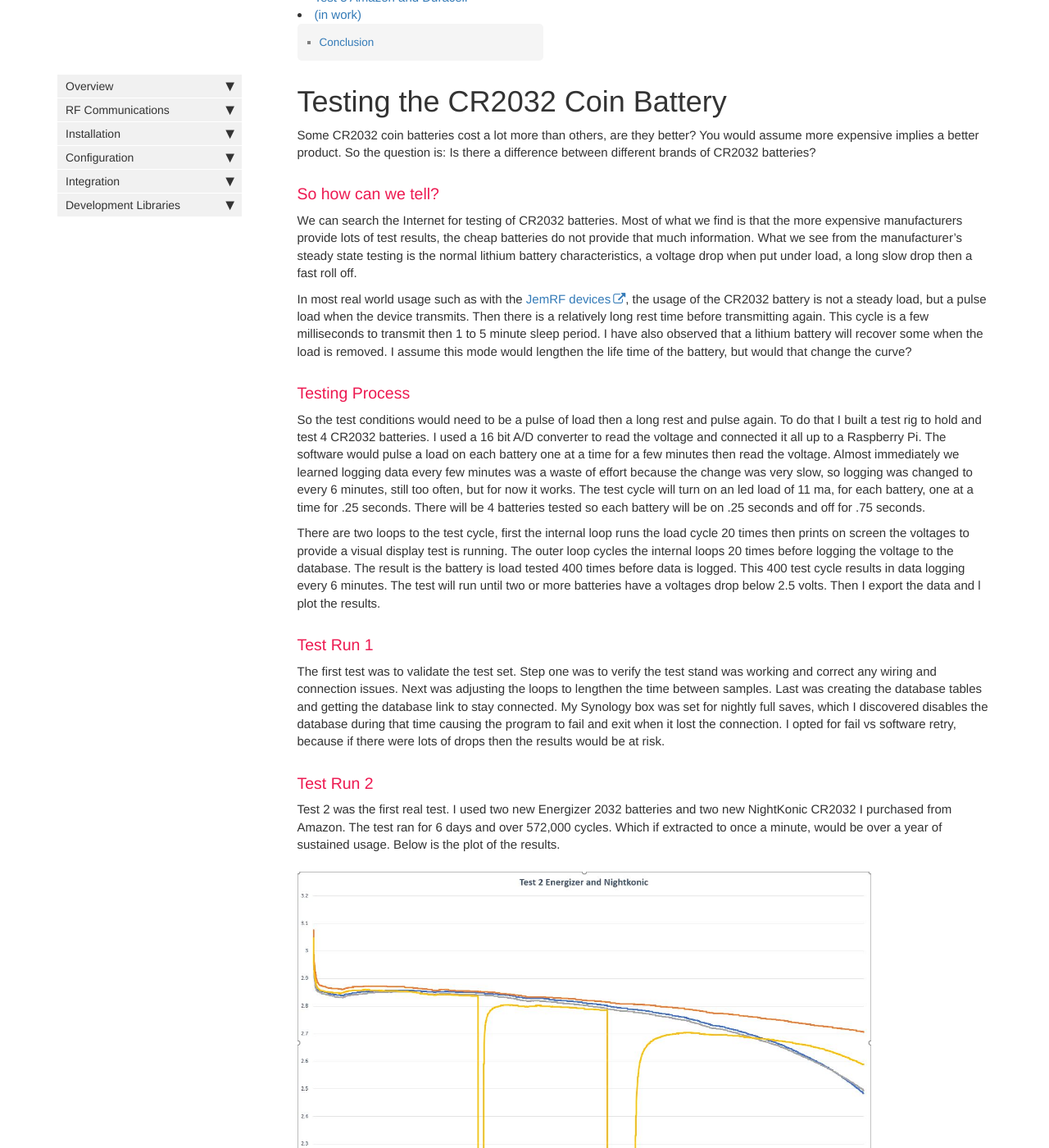
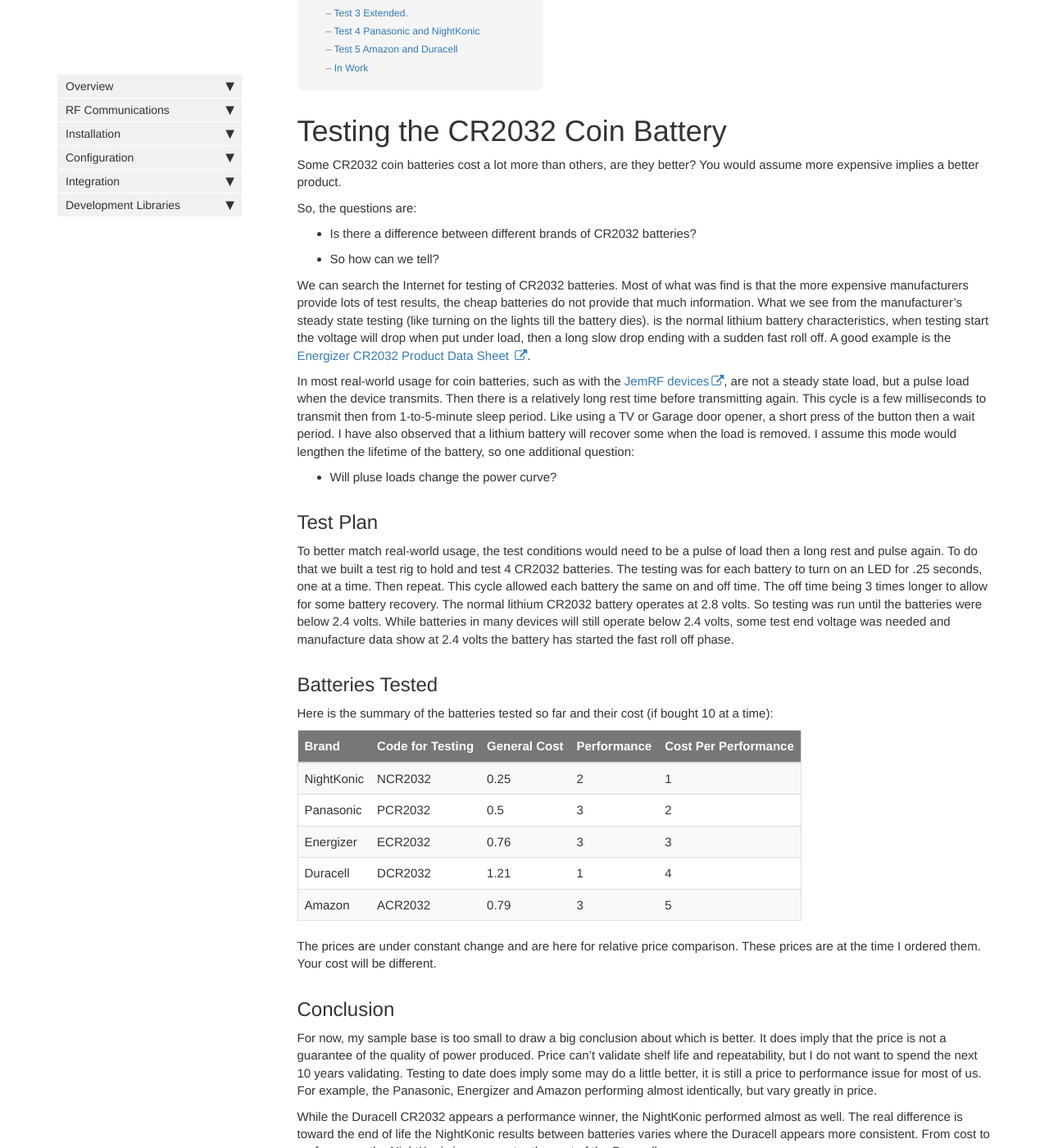
Before and after one commit to JemRF/RF-Documentation, a Jekyll site: the page built from pages/mydoc/cr2032_battery_testing.md, in a window 1280 px wide and 1400 px high, scrolled down 448 px. Shown: the whole window at 82% size. Built offline with Jekyll 4.4.1, drawn with Linux system fonts in a browser that asks for light colours; comment, search, counter and statistics services are not loaded; some of the changed text lies outside the part shown.

Commit message:
JD-7 #comment merged into one report with conclusion in top

```diff
--- a/pages/mydoc/cr2032_battery_testing.md
+++ b/pages/mydoc/cr2032_battery_testing.md
@@ -10,22 +10,60 @@ folder: mydoc
 ---
 # Testing the CR2032 Coin Battery
 Some CR2032 coin batteries cost a lot more than others, are they better? You would assume more expensive implies a better product.
-So the question is: Is there a difference between different brands of CR2032 batteries?
 
-### So how can we tell?
-We can search the Internet for testing of CR2032 batteries.  Most of what we find is that the more expensive manufacturers provide lots of test results, the cheap batteries do not provide that much information.
-What we see from the manufacturer's steady state testing is the normal lithium battery characteristics, a voltage drop when put under load, a long slow drop then a fast roll off.
+So, the questions are:
+- Is there a difference between different brands of CR2032 batteries?
+- So how can we tell?
 
-In most real world usage such as with the [JemRF devices](https://www.jemrf.com), the usage of the CR2032 battery is not a steady load, but a pulse load when the device transmits. Then there is a relatively long rest time before transmitting again. This cycle is a few milliseconds to transmit then 1 to 5 minute sleep period. I have also observed that a lithium battery will recover some when the load is removed. I assume this mode would lengthen the life time of the battery, but would that change the curve?
+We can search the Internet for testing of CR2032 batteries. Most of what was find is that the more expensive manufacturers provide lots of test results, the cheap batteries do not provide that much information. What we see from the manufacturer’s steady state testing (like turning on the lights till the battery dies). is the normal lithium battery characteristics, when testing start the voltage will drop when put under load, then a long slow drop ending with a sudden fast roll off. A good example is the [Energizer CR2032 Product Data Sheet ](https://data.energizer.com/pdfs/cr2032.pdf).
 
+In most real-world usage for coin batteries, such as with the [JemRF devices](https://www.jemrf.com), are not a steady state load, but a pulse load when the device transmits. Then there is a relatively long rest time before transmitting again. This cycle is a few milliseconds to transmit then from 1-to-5-minute sleep period. Like using a TV or Garage door opener, a short press of the button then a wait period.
+I have also observed that a lithium battery will recover some when the load is removed. I assume this mode would lengthen the lifetime of the battery, so one additional question:
+- Will pluse loads change the power curve?
+
+## Test Plan
+To better match real-world usage, the test conditions would need to be a pulse of load then a long rest and pulse again. To do that we built a test rig to hold and test 4 CR2032 batteries. The testing was for each battery to turn on an LED for .25 seconds, one at a time. Then repeat.  This cycle allowed each battery the same on and off time.  The off time being 3 times longer to allow for some battery recovery.
+The normal lithium CR2032 battery operates at 2.8 volts. So testing was run until the batteries were below 2.4 volts.  While batteries in many devices will still operate below 2.4 volts, some test end voltage was needed and manufacture data show at 2.4 volts the battery has started the fast roll off phase.
+## Batteries Tested
+Here is the summary of the batteries tested so far and their cost (if bought 10 at a time):
+
+|Brand	|Code for Testing	|General Cost	|Performance	|Cost Per Performance|
+|-------|-------------------|---------------|---------------|-----------|
+|NightKonic	|NCR2032	|0.25	|2	|1|
+|Panasonic	|PCR2032	|0.5	|3	|2|
+|Energizer	|ECR2032	|0.76	|3	|3|
+|Duracell	|DCR2032	|1.21	|1	|4|
+|Amazon	|ACR2032	|0.79	|3  |5|
+
+The prices are under constant change and are here for relative price comparison.  These prices are at the time I ordered them.  Your cost will be different.
+
+## Conclusion
+For now, my sample base is too small to draw a big conclusion about which is better. It does imply that the price is not a guarantee of the quality of power produced. Price can’t validate shelf life and repeatability, but I do not want to spend the next 10 years validating.
+Testing to date does imply some may do a little better, it is still a price to performance issue for most of us. For example, the Panasonic, Energizer and Amazon performing almost identically, but vary greatly in price.
+
+While the Duracell CR2032 appears a performance winner, the NightKonic performed almost as well. The real difference is toward the end of life the NightKonic results between batteries varies where the Duracell appears more consistent. From cost to performance the NightKonic is one quarter the cost of the Duracell.
+
+For my sensor needs, this was not the difference I was expecting. For our bathroom scales, car fobs, a burst used to lock and unlock the car and remotes to change the TV channels, there is not much difference at all (well OK, channel surfers maybe).
+
+The last question of will the pulse testing chanage the power curve, the answer is No. The only difference is the drop off is slower that a steady state load. Not a real supprise there.
+
+I had been exclusively using Energizers for my critical needs, but going forward I am buying the cheaper NightKonic batteries. With the exception for hard-to-reach locations. For those, I will consider using the Duracell CR2032.
+
+## Disclaimer
+I have not received any funds, support, or direction of any kind from the different vendors. Testing was done for my own benefit at my cost to help my customers.
+
+My testing will continue until I am satisfied that cheaper is a good answer, or I identify a really good battery at a good price.
+******************
+## Full Test Report
 ### Testing Process
-So the test conditions would need to be a pulse of load then a long rest and pulse again.
+As described above, the test conditions would need to be a pulse of load then a long rest and pulse again.
 To do that I built a test rig to hold and test 4 CR2032 batteries. I used a 16 bit A/D converter to read the voltage and connected it all up to a Raspberry Pi. The software would pulse a load on each battery one at a time for a few minutes then read the voltage.
 Almost immediately we learned logging data every few minutes was a waste of effort because the change was very slow, so logging was changed to every 6 minutes, still too often, but for now it works.
-The test cycle will turn on an led load of 11 ma, for each battery, one at a time for .25 seconds. There will be 4 batteries tested so each battery will be on .25 seconds and off for .75 seconds.
+The test cycle will emulate a brief transmission with an led load of 11 ma, for each battery, one at a time for .25 seconds. There will be 4 batteries tested so each battery will be on .25 seconds and off for .75 seconds.
 
 There are two loops to the test cycle, first the internal loop runs the load cycle 20 times then prints on screen the voltages to provide a visual display test is running. The outer loop cycles the internal loops 20 times before logging the voltage to the database. The result is the battery is load tested 400 times before data is logged. This 400 test cycle results in data logging every 6 minutes.
-The test will run until two or more batteries have a voltages drop below 2.5 volts. Then I export the data and l plot the results.
+The test will run until two or more batteries have a voltages have drop below 2.5 volts. Then I export the data and l plot the results.
+ - Note: In reviewing the results from Test 2 while Test 3 was running I realized the cutoff should be 2.4 volts and use 2.4 volts as the cutoff point for Test 3 and all tests after it.
 
 ### Test Run 1
 The first test was to validate the test set. Step one was to verify the test stand was working and correct any wiring and connection issues.
@@ -60,7 +98,6 @@ The blip at the end of the curves was caused because I stopped the test for a mi
 The Amazon average price for Panasonic is $.50.
 
 [Panasonic on Amazon](https://www.amazon.com/s?k=panasonic+cr2032+3v+battery&ref=bnav_search_go)
-
 
 ### Test 3 Extended.
 In some RF transmitters their performance drops when the voltage is 2.4 and less, that was my reasoning for stopping the test above. But I thought I would continue test 3 for another 24 hours to see if we had reached the end.  The result is you can see the normal lithium rapid drop off for both the Panasonic and Energizer batteries while the NightKonic is just dropping below the usable level.  Again the blip is the same marker from above when I stopped then, resumed the test.
@@ -81,28 +118,22 @@ That to me would imply some quality control issues with the NightKonic.
 {% include image.html file="cr2032_test_4.jpg" alt="Test Run 4 Extended"%}
 [Test Run 4 Panasonic and NightKonic batteries.](https://jemrf.github.io/RF-Documentation/images/cr2032_test_4.jpg)
 
-## Test 5 Amazon and Duracell
-This test was the longest test lasting 11 days.
-This test was interrupted by database lock out on the second day into the test causing the test to be suspended for almost 8 hours.
+### Test 5 Amazon and Duracell
+This test was the longest test, lasting 11 days.
+This test was interrupted by database lock out on the second day into  causing the test to be suspended for almost 8 hours.
 Again, as before when this happened, you can see the spike from the batteries recovering.
 The result of the suspension extended the test results a day.
 The real reason for the additional days was the performance of the Duracell batteries.
-While the most expensive tested so far, they lasted the longest before dropping below the 2.4 volt cutoff.
-The Duracell best price I found was $1.17 each.  The Amazon cost $1.37 each.
-A future test will be the Duracell vs the NightKonic.
+While the most expensive tested so far, they lasted the longest before dropping below the 2.4 volt cutoff. The Amazon CR2032 followed the curves of the Energizer and Panasonic batteries.
 
-[Amazon on Amazon](https://www.amazon.com/AmazonBasics-CR2032-Lithium-Coin-Cell/dp/B0787K2XWZ/ref=psdc_15745581_t1_B00HVS2TCQ)
-[Duracell on Amazon](https://www.amazon.com/s?k=panasonic+cr2032+3v+battery&ref=bnav_search_go)
+The Duracell best price I found was $1.21 each.  The Amazon cost $1.37 each.
+
+[Amazon CR2032 Battery](https://www.amazon.com/AmazonBasics-CR2032-Lithium-Coin-Cell/dp/B0787K2XWZ/ref=psdc_15745581_t1_B00HVS2TCQ)
+
+[Duracell on Amazon](https://www.amazon.com/gp/product/B019QPD9LG/ref=ox_sc_act_title_1?smid=A19DY5EK03NION&psc=1)
 
 {% include image.html file="cr2032_test_5.jpg" alt="Test Run 5 Extended"%}
 [Test Run 5 Amazon and Duracell batteries.](https://jemrf.github.io/RF-Documentation/images/cr2032_test_5.jpg)
 
-## (in work)
-Other brands JunPower, PGSonic & Joobef of batteries will be tested and I will update this in a few days with that test result.
-
-### Conclusion
-For now my sample base is too small to draw a big conclusion about which is better. It does imply that the price is not a guarantee of the quality of power produced.  Price can't validate shelf life and repeatability, but I do not want to spend the next 10 years validating.  I will continue to test different brand batteries.
-
-Testing to date does imply some may do a little better, but for my sensor needs, not the difference I was expecting.  For our bathroom scales, car fobs, a burst used to lock and unlock the car and remotes to change the TV channels, there is not much different at all (well OK, channel surfers maybe).
-
-For me, this was a surprise, I was exclusively using Energizers, but going forward I am buying the cheaper batteries. My testing will continue until I am satisfied that cheaper is a good answer, or I find a really good battery and a good price.
+### In Work
+Other brands on Amazon: JunPower, PGSonic & Joobef/GutAlkaLi will be tested. It is Janurary 7, 2022, I will update this in a few weeks with those test result. As well as a joint retest of the Duracell vs the NightKonic.
```
Also changed, not shown: other parts of pages/mydoc/cr2032_battery_testing.md (+1 -1 lines).
